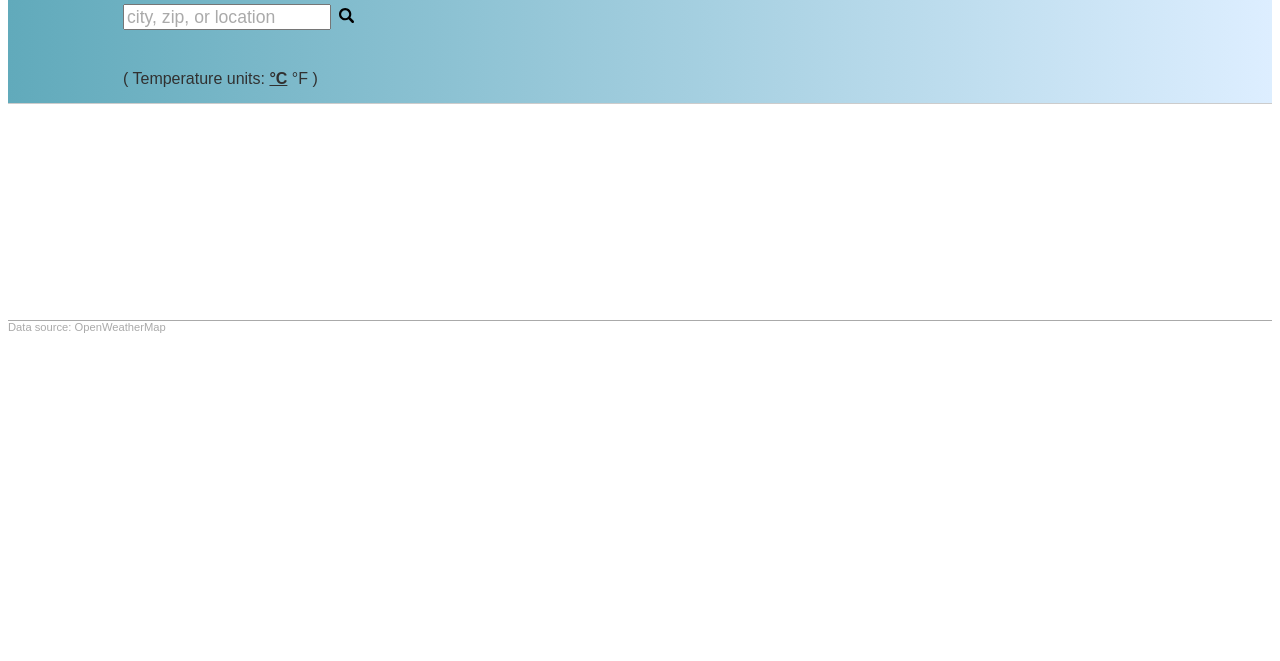
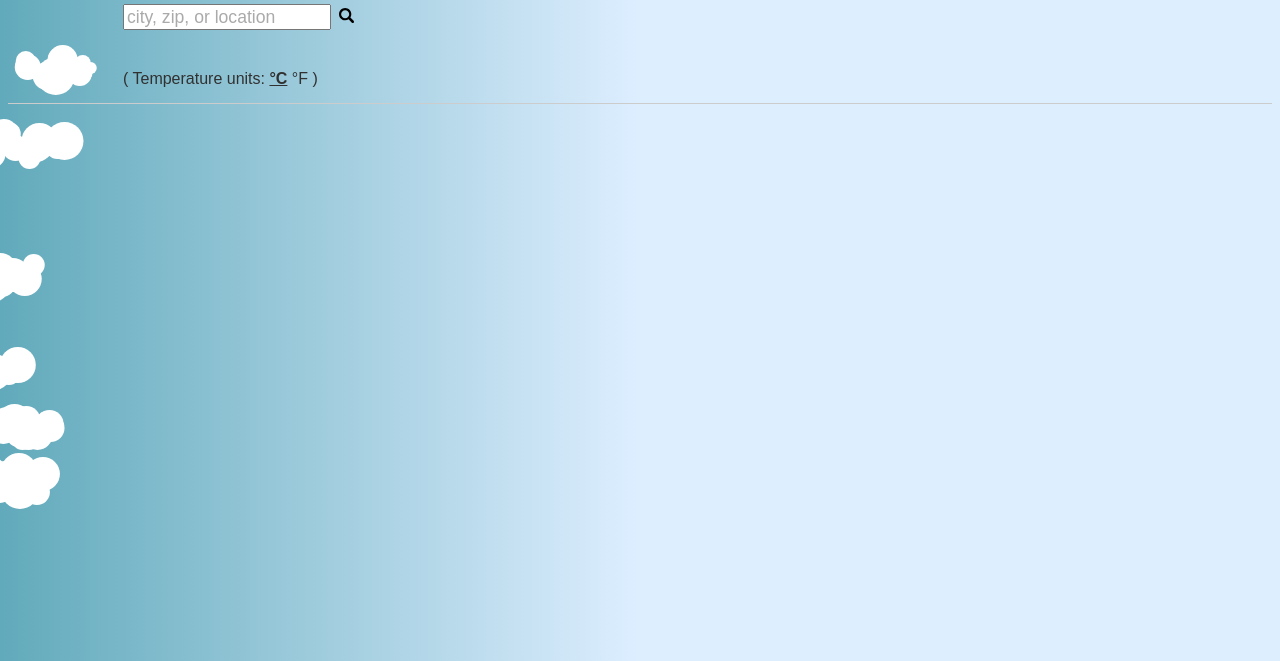
Before and after one commit to vsm22/weathervane, a website: page app/index.html in a window 1280 px wide. Shown: the part 139-800 px from the top of the page. Drawn offline with Linux system fonts and the light colour scheme; some packages are replaced by stand-ins of ours; animation ran at ten frames a second; files whose address does not match are found by name; a web font is replaced by a local one.

Commit message:
bugjuice

```diff
--- /dev/null
+++ b/app/canvas-graphics/header-animation.module.js
@@ -0,0 +1,3 @@
+'use strict'
+
+angular.module('headerAnimation', []);
--- /dev/null
+++ b/app/canvas-graphics/header-animation.service.js
@@ -0,0 +1,102 @@
+'use strict'
+
+angular
+  .module('headerAnimation')
+  .service('headerAnimationService', [
+    function headerAnimationService () {
+
+      this.applyHeaderAnimation = function applyHeaderAnimation() {
+        const canvas = document.getElementById('header-bg');
+        canvas.width = canvas.clientWidth;
+        canvas.height = canvas.clientHeight;
+        const ctx = canvas.getContext('2d');
+
+        var bgGradient = ctx.createLinearGradient(0, canvas.height/2, canvas.width/2, canvas.height/2);
+        bgGradient.addColorStop(0, '#61aabb');
+        bgGradient.addColorStop(1, '#ddeeff');
+
+        ctx.fillStyle = bgGradient;
+        ctx.fillRect(0, 0, canvas.width, canvas.height);
+
+        var Cloud = function (o) {
+          var _this = this;
+
+          o = o || {};
+
+          this.cX = o.cX || 0;
+          this.cY = o.cY || 0;
+          this.xIncrement = 0.1 + (Math.random() * 0.5);
+
+          this.cloudLength = Math.trunc(Math.random() * 100);
+          this.numBalls = Math.trunc(Math.random() * 10) + 5;
+          this.balls = [];
+
+          this.balls[0] = {};
+          this.balls[0].cXoffset = Math.trunc(0 - (this.cloudLength / 2));
+          this.balls[0].cYoffset = Math.trunc(Math.random() * 20);
+          this.balls[0].r = Math.trunc(Math.random() * (this.cloudLength/this.numBalls)) + 10;
+
+          for(let i = 1; i < this.numBalls; i++) {
+            this.balls[i] = {}
+            this.balls[i].cXoffset = this.balls[i-1].cXoffset + Math.trunc(Math.random() * 10);
+            this.balls[i].cYoffset = Math.trunc(Math.random() * 20);
+            this.balls[i].r = Math.trunc(Math.random() * 15) + 5;
+          }
+        };
+        Cloud.prototype.drawCloud = function () {
+          var _this = this;
+
+          for(let i = 0; i < this.numBalls; i++) {
+            ctx.beginPath();
+            ctx.arc(_this.balls[i].cXoffset + _this.cX, _this.balls[i].cYoffset + _this.cY, _this.balls[i].r, 0, 2*Math.PI);
+            ctx.fillStyle = '#ffffff';
+            ctx.fill();
+          }
+        }
+
+
+        var clouds = [];
+
+        function createMoreClouds (numClouds) {
+          for(let i = 0; i < numClouds; i++) {
+            let newCloud = new Cloud({
+              cX: 0,
+              cY: Math.trunc(Math.random() * canvas.height)
+            });
+            clouds.push(newCloud);
+          }
+        }
+
+        // --- Animate -------------------------------------
+        var prevTime = performance.now();
+
+        function animate (curTime) {
+          if((curTime - prevTime) > 10) {
+            prevTime = curTime;
+
+            if(Math.random() > 0.995) {
+              createMoreClouds(Math.ceil(Math.random() * 2));
+            }
+
+            // draw the background
+            ctx.fillStyle = bgGradient;
+            ctx.fillRect(0, 0, canvas.width, canvas.height);
+
+            clouds.forEach((cloud, cloudIndex) => {
+              cloud.cX = cloud.cX + cloud.xIncrement;
+              cloud.drawCloud();
+
+              if(cloud.cX > canvas.width) {
+                clouds.splice(cloudIndex, 1);
+
+              }
+            });
+          }
+          requestAnimationFrame(animate);
+        }
+
+        createMoreClouds(10);
+        animate();
+      }
+    }
+  ]);
--- a/app/canvas-graphics/header-background.js
+++ /dev/null
@@ -1,65 +0,0 @@
-(function(){
-
-const canvas = document.getElementById('header-bg');
-canvas.width = window.innerWidth;
-canvas.height = window.innerHeight;
-const ctx = canvas.getContext('2d');
-
-var bgGradient = ctx.createLinearGradient(0, canvas.height/2, canvas.width/2, canvas.height/2);
-bgGradient.addColorStop(0, '#61aabb');
-bgGradient.addColorStop(1, '#ddeeff');
-
-ctx.fillStyle = bgGradient;
-ctx.fillRect(0, 0, canvas.width, canvas.height);
-
-var Cloud = function (o) {
-  var _this = this;
-
-  o = o || {};
-
-  this.cX = o.cX || 0;
-  this.cY = o.cY || 0;
-  this.cloudLength = Math.trunc(Math.random() * 100);
-  this.numBalls = Math.trunc(Math.random() * 3 * 2 + 3);
-  this.balls = [];
-
-  for(let i = 0; i < this.numBalls; i++) {
-    var newBall = {};
-
-    newBall.cXoffset = Math.trunc(Math.random() * this.cloudLength);
-    newBall.cYoffset = Math.trunc(Math.random() * 20);
-    newBall.r = Math.trunc(Math.random() * (this.cloudLength/this.numBalls));
-
-    this.balls.push(newBall);
-  }
-};
-Cloud.prototype.drawCloud = function () {
-  var _this = this;
-
-  for(let i = 0; i < _this.numBalls; i++) {
-    ctx.arc(_this.balls[i].cXoffset + _this.cX, _this.balls[i].cYoffset + _this.cY, _this.balls[i].r, 0, 2*Math.PI);
-    ctx.fillStyle = '#ffffff';
-    ctx.fill();
-  }
-}
-
-function animate (prevTime) {
-
-  if((Date.now() - prevTime) > 6000) {
-    ctx.clearRect(0,0, canvas.width, canvas.height);
-    ctx.fillStyle = bgGradient;
-    ctx.fillRect(0, 0, canvas.width, canvas.height);
-    cloud1.cX = cloud1.cX + 1;
-    cloud1.drawCloud();
-  }
-
-  requestAnimationFrame(animate);
-}
-
-var cloud1 = new Cloud({
-  cX: 60,
-  cY: 50
-});
-
-animate(Date.now());
-})();
--- a/app/display-forecast/display-forecast.service.js
+++ b/app/display-forecast/display-forecast.service.js
@@ -20,7 +20,8 @@ angular
           'Extreme': 'extreme.svg',
           'Atmosphere': 'atmosphere.svg',
           'Haze': 'atmosphere.svg',
-          'Mist': 'atmosphere.svg'
+          'Mist': 'atmosphere.svg',
+          'Fog': 'atmosphere.svg'
         };
         return iconMap[weatherCondition];
       }
--- a/app/index.html
+++ b/app/index.html
@@ -18,17 +18,16 @@
     <script src='./geocoding-service/geocoding.service.js'></script>
     <script src='./main-page/main-page.module.js'></script>
     <script src='./main-page/main-page.component.js'></script>
+    <script src='./canvas-graphics/header-animation.module.js'></script>
+    <script src='./canvas-graphics/header-animation.service.js'></script>
     <script src='./app.module.js'></script>
     <script src='./app.config.js'></script>
+
   </head>
   <body ng-app='wvApp'>
 
     <!-- View -->
     <div ng-view></div>
 
-    <div id='data-source-attribution'>
-      Data source: OpenWeatherMap
-    </div>
-
   </body>
 </html>
--- a/app/main-page/main-page.component.js
+++ b/app/main-page/main-page.component.js
@@ -10,12 +10,14 @@ angular
                  'forecastRequestService',
                  'forecastFormatService',
                  'displayForecastService',
+                 'headerAnimationService',
       function mainPageController($scope,
                                   keyService,
                                   geocodingService,
                                   forecastRequestService,
                                   forecastFormatService,
-                                  displayForecastService) {
+                                  displayForecastService,
+                                  headerAnimationService) {
         var _this = this;
 
         this.locationInput = 'city, zip, or location';
@@ -84,6 +86,8 @@ angular
             fdfWrap.style.transform = 'translateY(0px)';
           }
         }
+
+        headerAnimationService.applyHeaderAnimation();
       }
     ]
   });
--- a/app/main-page/main-page.module.js
+++ b/app/main-page/main-page.module.js
@@ -6,5 +6,6 @@ angular
     'keyService',
     'forecastRequest',
     'forecastFormat',
-    'displayForecast'
+    'displayForecast',
+    'headerAnimation'
   ]);
--- a/app/main-page/main-page.template.html
+++ b/app/main-page/main-page.template.html
@@ -1,5 +1,6 @@
 <!-- Header -->
 <div id='header'>
+  <canvas id='header-bg'></canvas>
   <div id='header-banner'>
     <img id='header-icon' src='./images/header_icon.svg'>
     <div id='title-banner'>
--- a/app/styles/fiveDayForecast.scss
+++ b/app/styles/fiveDayForecast.scss
@@ -19,7 +19,7 @@
     font-family: Oswald, Arial, sans-serif;
     box-shadow: 0px 1px 1px 0px #555;
     background-color: #fff;
-    background: linear-gradient(180deg, #aaccdd, #fff 20%, #fff 80%, #aaccdd);
+    background: linear-gradient(180deg, rgba(190, 210, 255, 0.6), rgba(255, 255, 255, 0.6) 30%, rgba(255, 255, 255, 0.6) 70%, rgba(190, 210, 255, 0.6));
 
     .fdf-element-top-row {
       .fdf-date {
@@ -62,7 +62,7 @@
   margin-top: 5px;
   border: 1px solid #ccc;
   background-color: #aaccdd;
-  background: linear-gradient(180deg, #fff, #aaccdd);
+  background: linear-gradient(180deg, rgba(190, 210, 255, 0.6), rgba(255, 255, 255, 0.6) 30%, rgba(255, 255, 255, 0.6) 70%, rgba(190, 210, 255, 0.6));
   font-family: Montserrat, Arial, sans-serif;
   box-shadow: 0px 1px 1px 0px #ccc;
   transform: translateY(-1000px);
@@ -90,7 +90,7 @@
       flex-direction: row;
 
       & > div {
-        margin-right: 25px;
+        margin-right: 20px;
       }
 
       #cw-weather {
--- a/app/styles/weathervane.scss
+++ b/app/styles/weathervane.scss
@@ -11,11 +11,18 @@ body {
 
 #header {
   display: block;
-  background-color: #def;
-  background: linear-gradient(90deg, #61aabb, #ddeeff);
   min-height: 118px;
   border-bottom: 1px solid #ccc;
   padding: 15px;
+
+  #header-bg {
+    position: absolute;
+    top: 0;
+    left: 0;
+    width: 100%;
+    height: 100%;
+    z-index: -1;
+  }
 
   #header-banner {
     display: flex;
@@ -109,10 +116,3 @@ body {
     }
   }
 }
-
-#data-source-attribution {
-  font-family: Arial, sans-serif;
-  font-size: 0.7em;
-  color: #aaa;
-  border-top: 1px solid #aaa;
-}
```
Also changed, not shown: app/styles/fiveDayForecast.min.css, app/styles/weathervane.min.css, 2 other files.
